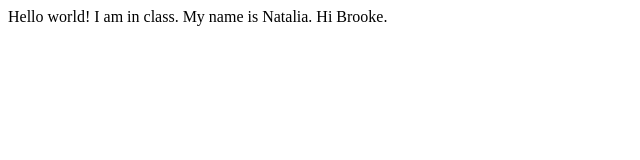
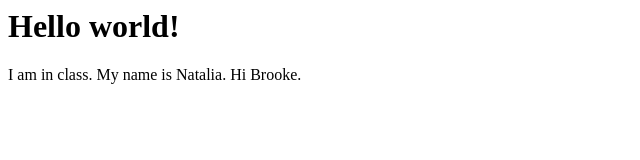
Before and after one commit to natalia-ngarcia/natalia-ngarcia.github.io, a plain HTML site: page index.html in a window 1280 px wide. Shown: the whole page, without its empty margins (0-640 px from the left). Drawn offline with Linux system fonts and the light colour scheme.

Commit message:
My first html.

```diff
--- a/index.html
+++ b/index.html
@@ -1 +1,2 @@
-Hello world! I am in class. My name is Natalia. Hi Brooke.
+<h1>Hello world!</h1>
+<p>I am in class. My name is Natalia. Hi Brooke. </p>
```
